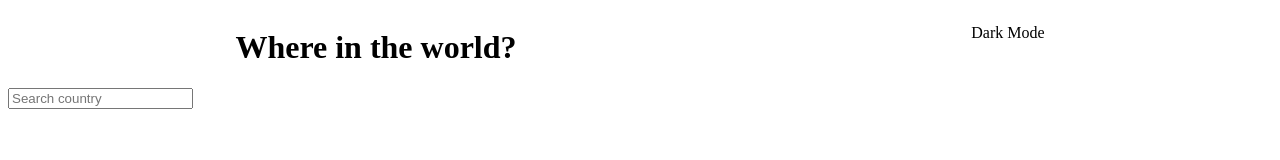
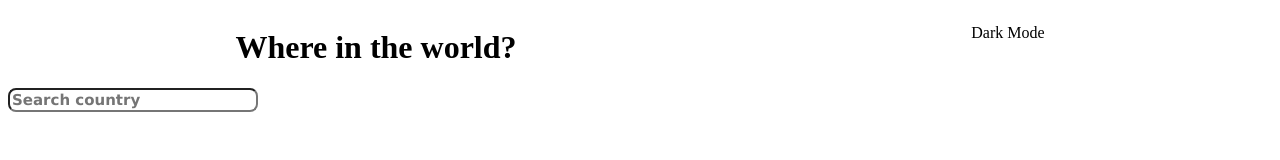
Before and after one commit to ferhatu/countries-project, a plain HTML site: page index.html in a window 1280 px wide. Drawn offline with Linux system fonts and the light colour scheme; no server answers.

Commit message:
Update style.css

```diff
--- a/style.css
+++ b/style.css
@@ -16,5 +16,12 @@
   flex-direction: row;
   justify-content: space-around;
 }
-#mode {
+#country-search {
+  border-radius: 8px;
+  font-family: "Lucida Sans Unicode", sans-serif;
+  font-weight: 600;
+  font-size: 15px;
+  margin-bottom: 10px;
+  width: 250px;
+  color: black;
 }
```
